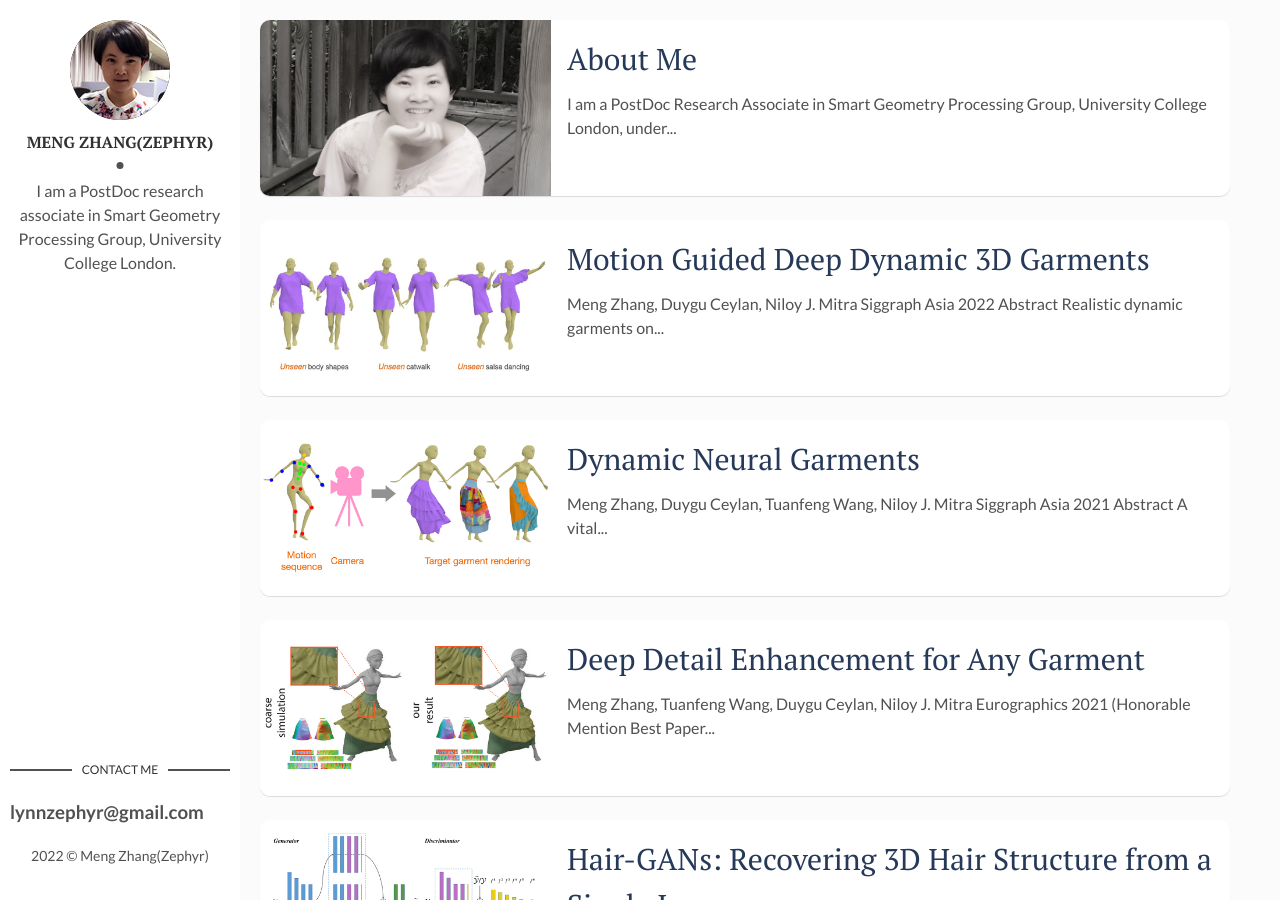
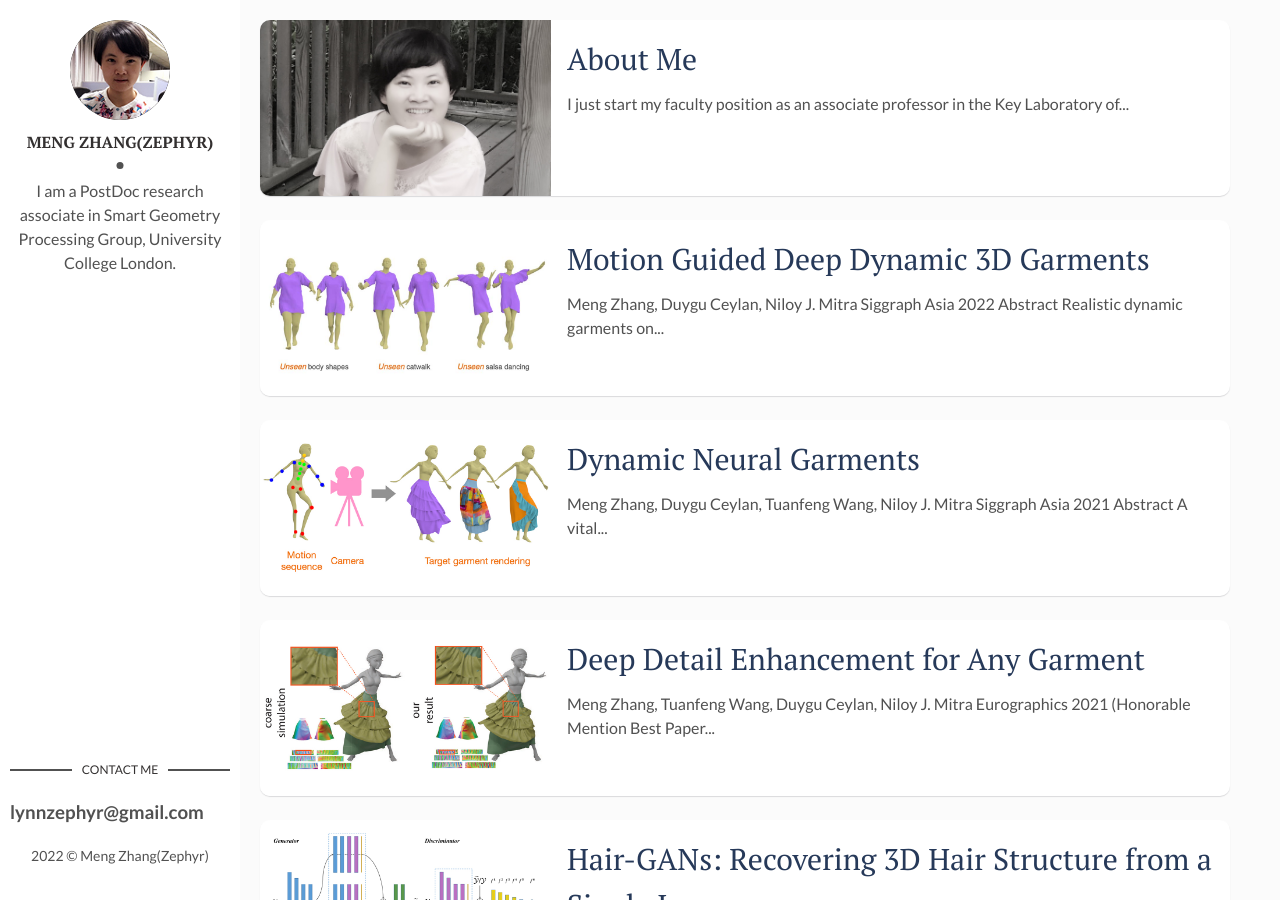
Before and after one commit to MengZephyr/MengZephyr.github.io, a Jekyll site: the page built from index.html, in a window 1280 px wide and 900 px high. Built offline with Jekyll 4.4.1, drawn with Linux system fonts in a browser that asks for light colours; the list of posts is cut into pages by our own code.

Commit message:
new start

```diff
--- a/_posts/2022-09-17-about-meng-zhang.markdown
+++ b/_posts/2022-09-17-about-meng-zhang.markdown
@@ -7,4 +7,4 @@ fig-caption: # Add figcaption (optional)
 tags: [Resume]
 ---
 
-I am a PostDoc Research Associate in [Smart Geometry Processing Group](http://geometry.cs.ucl.ac.uk/people.php), University College London, under the supervision of [Prof. Niloy Mitra](http://www0.cs.ucl.ac.uk/staff/n.mitra/index.html). I got my PhD degree (in 2019) from Zhejiang University, supervised by [Prof. Kun Zhou](http://kunzhou.net/). I received my Bachelor’s degree (in 2010) and Master’s degree (in 2013) from School of Telecommunications Engineering, Xidian University. My research focuses on deep learning, 3D shaping and animation, image-based modeling, texture mapping and synthesis, style learning and transfer.
+I just start my faculty position as an associate professor in the Key Laboratory of Intelligent Perception and Systems for High-Dimensional Information of Ministry of Education, [Nanjing University of Science and Technology](https://english.njust.edu.cn/), China. Before that, I had three years (from 2019.8 to 2022.7) working with [Prof. Niloy Mitra](http://www0.cs.ucl.ac.uk/staff/n.mitra/index.html) as a PostDoc researcher in [Smart Geometry Processing Group](http://geometry.cs.ucl.ac.uk/people.php), University College London. I got my PhD degree (in 2019) from Zhejiang University, supervised by [Prof. Kun Zhou](http://kunzhou.net/). I received my Bachelor’s degree (in 2010) and Master’s degree (in 2013) from School of Telecommunications Engineering, Xidian University. My research focuses on deep learning, 3D shaping and animation, image-based modeling, texture mapping and synthesis, style learning and transfer.
```
